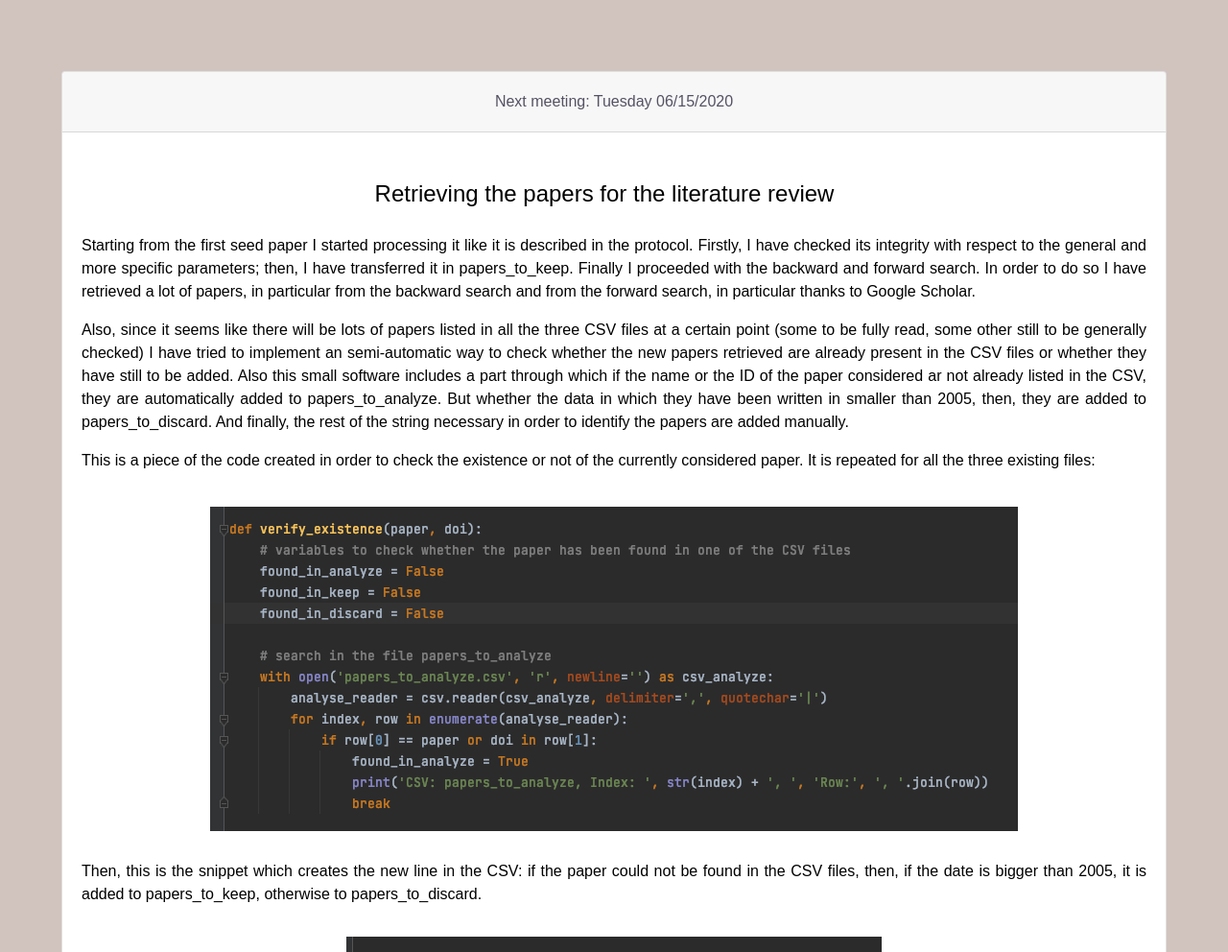
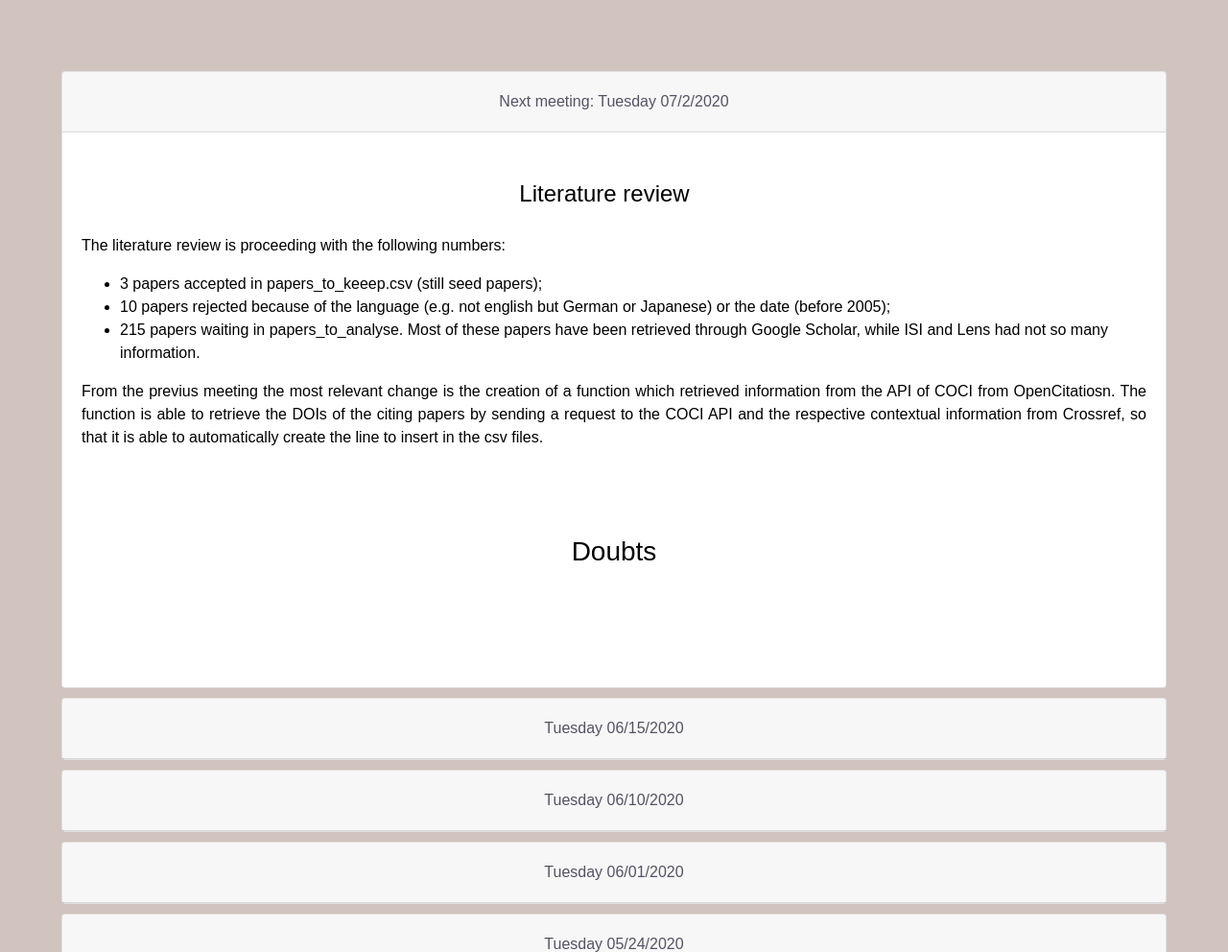
Before and after one commit to Alessia438/pdf-to-structured-citations, a plain HTML site: page index.html in a window 1280 px wide. Shown: the part 280-1272 px from the top of the page at 96% size. Drawn offline with nearby package versions, Linux system fonts and the light colour scheme.

Commit message:
Update index.html

```diff
--- a/index.html
+++ b/index.html
@@ -111,12 +111,53 @@
 	    <div class="card-header" id="headingOne">
 	      <h5 class="mb-0" style="text-align: center;">
 	        <button class="btn btn-link" data-toggle="collapse" data-target="#collapseOne" aria-expanded="true" aria-controls="collapseOne">
-	          Next meeting: Tuesday 06/15/2020
+	          Next meeting: Tuesday 07/2/2020
 	        </button>
 	      </h5>
 	    </div>
 
 	    <div id="collapseOne" class="collapse show" aria-labelledby="headingOne" data-parent="#accordion">
+	      <div class="card-body" style="text-align: center;">
+	        <h4>Literature review</h4>
+	        <p>The literature review is proceeding with the following numbers:</p>
+	        <ul>
+	        	<li>3 papers accepted in papers_to_keeep.csv (still seed papers);</li>
+	        	<li>10 papers rejected because of the language (e.g. not english but German or Japanese) or the date (before 2005);</li>
+	        	<li>215 papers waiting in papers_to_analyse. Most of these papers have been retrieved through Google Scholar, while ISI and Lens had not so many information.</li>
+	        </ul>
+	        <p>From the previus meeting the most relevant change is the creation of a function which retrieved information from the API of COCI from OpenCitatiosn. The function is able to retrieve the DOIs of the citing papers by sending a request to the COCI API and the respective contextual information from Crossref, so that it is able to automatically create the line to insert in the csv files.</p>
+
+	        <p></p>
+
+			  <br>
+
+			<h3>Doubts</h3>
+			<ul style="list-style-type: none;">
+				<li>
+				</li>
+				<li style="padding-top: 25px;">
+				</li>
+				<li style="padding-top: 25px;">
+				</li>
+			</ul>
+
+	      	</div>
+	    </div>
+	  </div>
+<!-- end of first card -->
+
+
+<!-- first card -->
+<div class="card" style="width: 90vw;">
+	    <div class="card-header" id="headingTwo">
+	      <h5 class="mb-0" style="text-align: center;">
+	        <button class="btn btn-link" data-toggle="collapse" data-target="#collapseTwo" aria-expanded="true" aria-controls="collapseTwo">
+	          Tuesday 06/15/2020
+	        </button>
+	      </h5>
+	    </div>
+
+	    <div id="collapseTwo" class="collapse" aria-labelledby="headingTwo" data-parent="#accordion">
 	      <div class="card-body" style="text-align: center;">
 	        <h4>Retrieving the papers for the literature review</h4>
 	        <p>Starting from the first seed paper I started processing it like it is described in the protocol. Firstly, I have checked its integrity with respect to the general and more specific parameters; then, I have transferred it in papers_to_keep. Finally I proceeded with the backward and forward search. In order to do so I have retrieved a lot of papers, in particular from the backward search and from the forward search, in particular thanks to Google Scholar.</p>
@@ -302,7 +343,7 @@
 
 
 
-<!-- fifth card -->
+<!-- third last card -->
 <div class="card" style="width: 90vw;">
 	    <div class="card-header" id="headingFive">
 	      <h5 class="mb-0" style="text-align: center;">
@@ -440,14 +481,14 @@
 	      	</div>
 	    </div>
 	  </div>
-<!-- end of fifth card -->
+<!-- end of third last card -->
 
 
 
 
 
 
-<!-- sixth card -->
+<!-- penultimate card -->
 <div class="card" style="width: 90vw;">
 	    <div class="card-header" id="headingSix">
 	      <h5 class="mb-0" style="text-align: center;">
@@ -569,7 +610,7 @@
 	      </div>
 	    </div>
 	  </div>
-<!-- end of sixth card -->
+<!-- end of penultimate card -->
 
 
 
```
